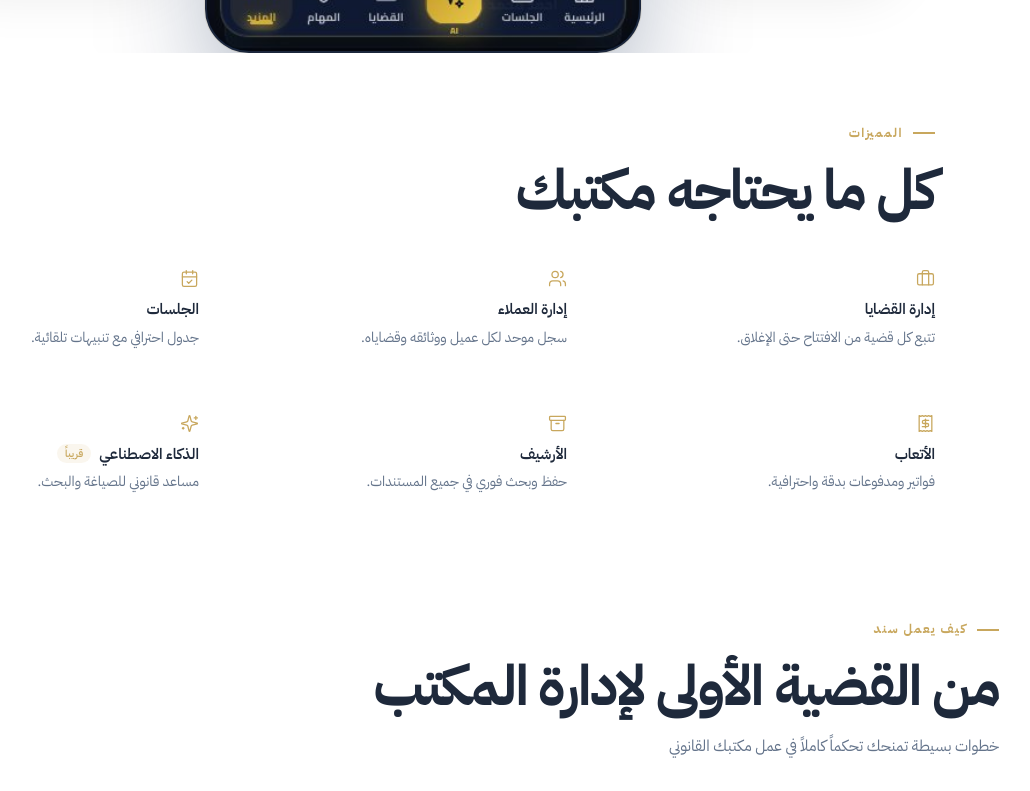
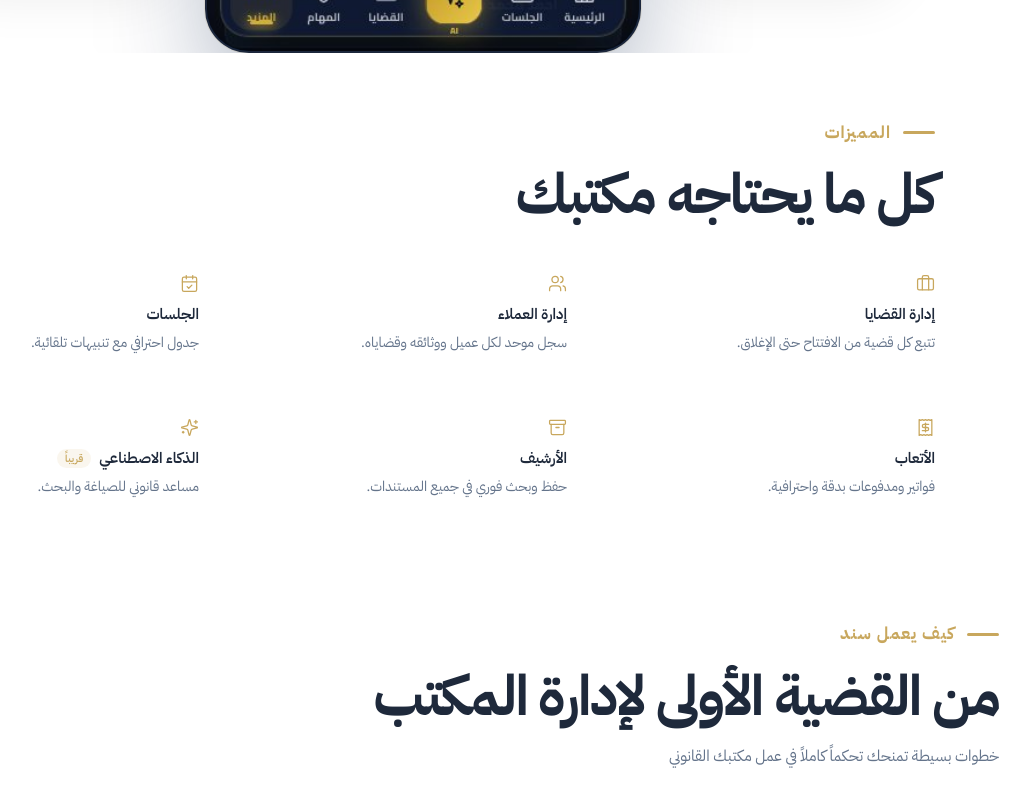
Before and after one commit to mohammedabdelnasser884-hash/Sanad-landing, a React (Vite) app: page / in a window 1280 px wide. Shown: the part 1440-2231 px from the top of the page, without its empty margins (217-1247 px from the left). Built offline with nearby package versions, Linux system fonts and the light colour scheme.

Commit message:
Update SectionHeading.tsx

```diff
--- a/src/components/SectionHeading.tsx
+++ b/src/components/SectionHeading.tsx
@@ -25,13 +25,13 @@ export default function SectionHeading({
   return (
     <div className={`${align === "center" ? "text-center" : ""} ${className}`}>
       <div
-        className={`inline-flex items-center gap-2.5 ${align === "center" ? "justify-center" : ""}`}
-        style={{ marginBottom: 16 }}
+        className={`inline-flex items-center gap-3 ${align === "center" ? "justify-center" : ""}`}
+        style={{ marginBottom: 18 }}
       >
-        <span style={{ width: 22, height: 2, background: "#C8A75D", display: "inline-block" }} />
+        <span style={{ width: 32, height: 3, background: "#C8A75D", display: "inline-block", borderRadius: 2 }} />
         <span
-          className="text-[#C8A75D] font-bold"
-          style={{ fontSize: 12.5, letterSpacing: "0.12em" }}
+          className="text-[#C8A75D] font-extrabold"
+          style={{ fontSize: 17, letterSpacing: "0.06em" }}
         >
           {eyebrow}
         </span>
```
